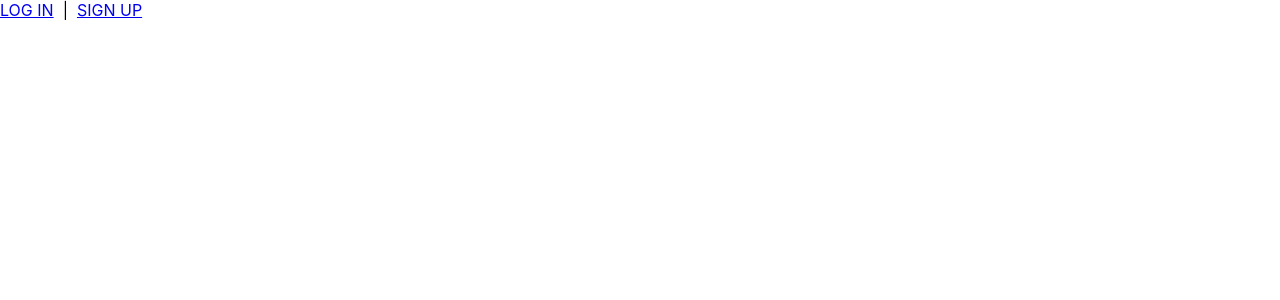
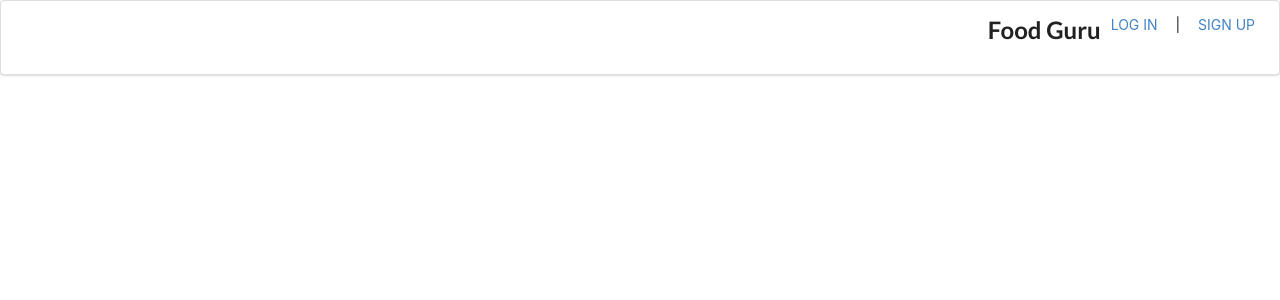
Before and after one commit to Hunner4D/GA-SEI-PROJECT-4, a React (Create React App) app: page / in a window 1280 px wide. Shown: the top 300 px of the page. Built offline with nearby package versions, Linux system fonts and the light colour scheme.

Commit message:
add auth

```diff
--- a/controllers/users.js
+++ b/controllers/users.js
@@ -9,6 +9,7 @@ module.exports = {
 
 async function signup(req, res) {
   const user = new User(req.body);
+  console.log("hello");
   try {
     await user.save();
     // creating JWT after user is saved
--- a/public/index.html
+++ b/public/index.html
@@ -3,6 +3,10 @@
   <head>
     <meta charset="utf-8" />
     <link rel="icon" href="%PUBLIC_URL%/favicon.ico" />
+    <link
+      rel="stylesheet"
+      href="https://cdnjs.cloudflare.com/ajax/libs/semantic-ui/2.4.1/semantic.min.css"
+    />
     <meta name="viewport" content="width=device-width, initial-scale=1" />
     <meta name="theme-color" content="#000000" />
     <meta
--- a/src/components/NavBar/NavBar.css
+++ b/src/components/NavBar/NavBar.css
@@ -0,0 +1,21 @@
+.NavBar {
+  display: flex;
+  justify-content: right;
+  margin: 0 0 20px;
+}
+
+.NavBar-link {
+  margin: 0 10px;
+}
+
+.NavBar-welcome {
+  color: grey;
+}
+
+.Title {
+  align-items: center !important;
+  align-self: center !important;
+  justify-self: center !important;
+  justify-content: center !important;
+  align-content: center !important;
+}
--- a/src/components/NavBar/NavBar.jsx
+++ b/src/components/NavBar/NavBar.jsx
@@ -5,7 +5,7 @@ import "./NavBar.css";
 const NavBar = (props) => {
   let nav = props.user ? (
     <div>
-      <Link to="" onClick={props.handleLogout}>
+      <Link to="" className="NavBar-link" onClick={props.handleLogout}>
         LOG OUT
       </Link>
       &nbsp;&nbsp;|&nbsp;&nbsp;&nbsp;
@@ -13,13 +13,22 @@ const NavBar = (props) => {
     </div>
   ) : (
     <div>
-      <Link to="/login">LOG IN</Link>
+      <Link to="/login" className="NavBar-link">
+        LOG IN
+      </Link>
       &nbsp;&nbsp;|&nbsp;&nbsp;
-      <Link to="/signup">SIGN UP</Link>
+      <Link to="/signup" className="NavBar-link">
+        SIGN UP
+      </Link>
     </div>
   );
 
-  return <div>{nav}</div>;
+  return (
+    <div className="NavBar ui segment">
+      <h2 className="Title">Food Guru</h2>
+      {nav}
+    </div>
+  );
 };
 
 export default NavBar;
--- a/src/utils/userService.js
+++ b/src/utils/userService.js
@@ -3,6 +3,7 @@ import tokenService from "./tokenService";
 const BASE_URL = "/api/users/";
 
 function signup(user) {
+  console.log("hitting user: ", user);
   return (
     fetch(BASE_URL + "signup", {
       method: "POST",
@@ -10,6 +11,7 @@ function signup(user) {
       body: JSON.stringify(user),
     })
       .then((res) => {
+        console.log("this is res: ", res);
         if (res.ok) return res.json();
         // Probably a duplicate email
         throw new Error("Email already taken!");
```
